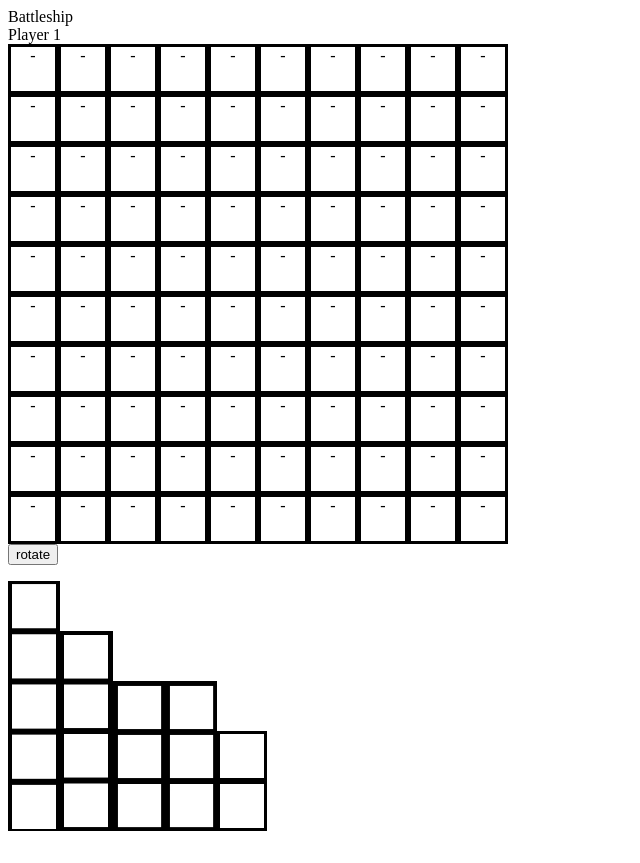
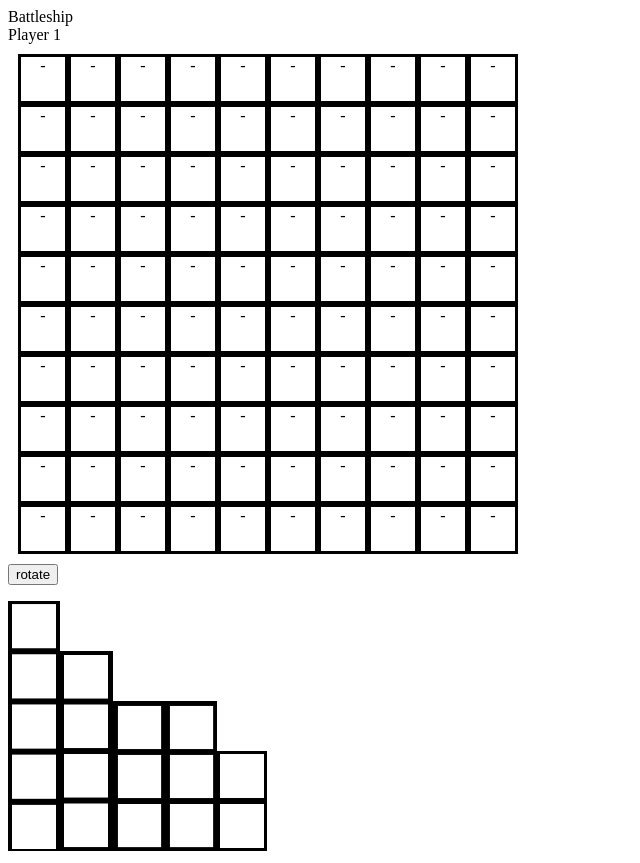
Before and after one commit to CameronStAmant/battleship, a plain HTML site: page index.html in a window 1280 px wide. Shown: the whole page, without its empty margins (0-640 px from the left). Drawn offline with Linux system fonts and the light colour scheme.

Commit message:
Fix css for 2nd player board

```diff
--- a/style.css
+++ b/style.css
@@ -2,6 +2,8 @@
   width: 500px;
   height: 500px;
   display: grid;
+  margin: 0;
+  padding: 10px;
   grid-template-columns: repeat(10, 1fr);
   grid-template-rows: repeat(10, 1fr);
 }
@@ -15,19 +17,3 @@
 .main {
   display: flex;
 }
-/*
-#carrier_dragger {
-  width: 500px;
-  height: 500px;
-  display: grid;
-  grid-template-columns: repeat(10, 1fr);
-  grid-template-rows: repeat(10, 1fr);
-} */
-
-/* .rotatableHorizontal {
-  transform: rotate(90deg);
-}
-
-.rotatableVertical {
-  transform: rotate(0deg);
-} */
```
